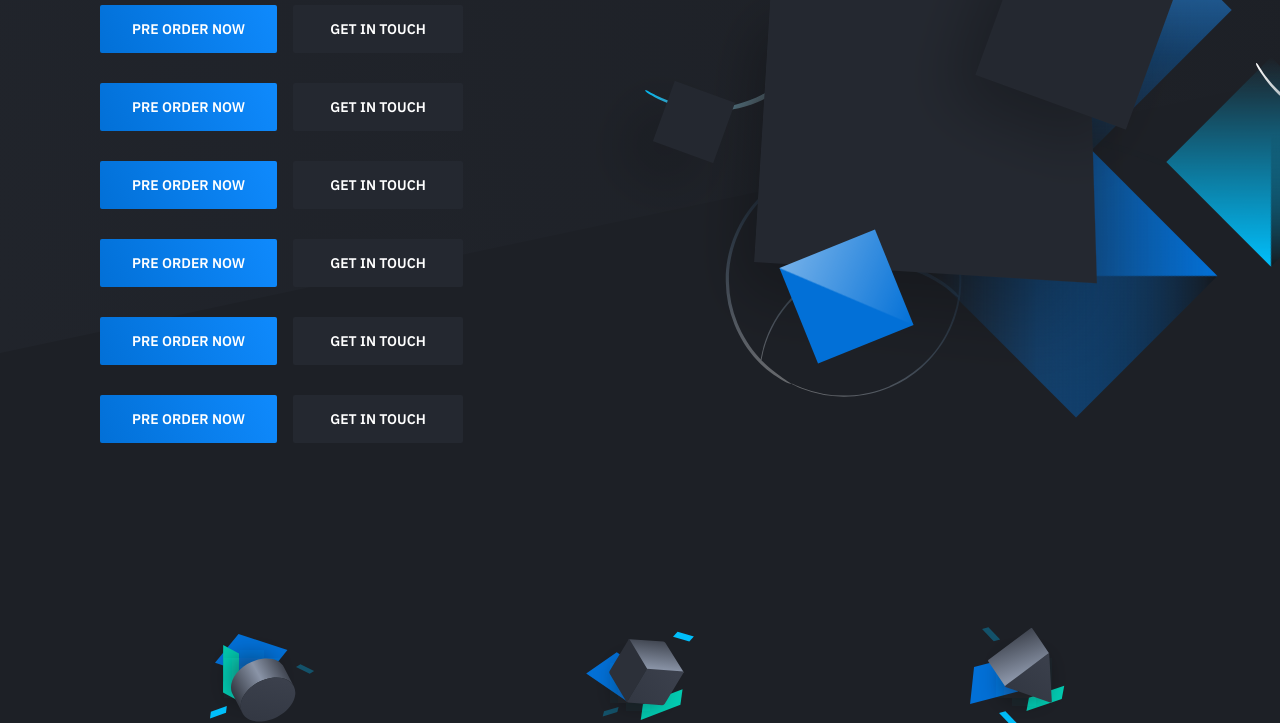
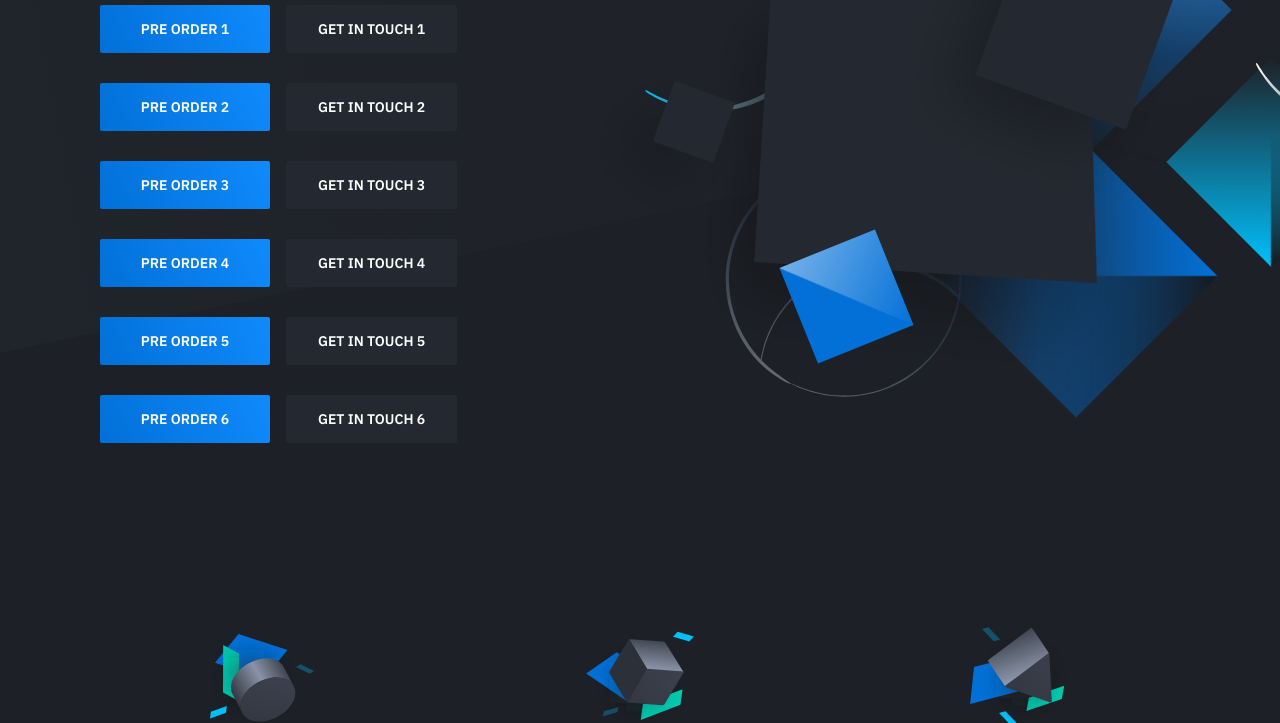
Before and after one commit to NicoMura17/DME---sito2, a plain HTML site: page index.html in a window 1280 px wide. Shown: the part 377-1100 px from the top of the page. Drawn offline with nearby package versions, Linux system fonts and the light colour scheme.

Commit message:
pre order aggiornamento

```diff
--- a/index.html
+++ b/index.html
@@ -47,17 +47,17 @@
 						<div class="hero-copy">
 	                        <h1 class="hero-title mt-0">Landing Page2 - GTM LP2</h1>
 	                        <p class="hero-paragraph">In questa pagina ho collegato l'account Google GTM - ID</p>
-	                        <div class="hero-cta"><a class="button button-primary" href="preorder.html">Pre order now</a><a class="button" href="#">Get in touch</a></div>
+	                        <div class="hero-cta"><a class="button button-primary" href="preorder.html">Pre order 1</a><a class="button" href="#">Get in touch 1</a></div>
                             <br>
-                            <div class="hero-cta"><a class="button button-primary" href="preorder.html">Pre order now</a><a class="button" href="#">Get in touch</a></div>
+                            <div class="hero-cta"><a class="button button-primary" href="preorder.html">Pre order 2</a><a class="button" href="#">Get in touch 2</a></div>
                             <br>
-                            <div class="hero-cta"><a class="button button-primary" href="preorder.html">Pre order now</a><a class="button" href="#">Get in touch</a></div>
+                            <div class="hero-cta"><a class="button button-primary" href="preorder.html">Pre order 3</a><a class="button" href="#">Get in touch 3</a></div>
                             <br>
-                            <div class="hero-cta"><a class="button button-primary" href="preorder.html">Pre order now</a><a class="button" href="#">Get in touch</a></div>
+                            <div class="hero-cta"><a class="button button-primary" href="preorder.html">Pre order 4</a><a class="button" href="#">Get in touch 4</a></div>
                             <br>
-                            <div class="hero-cta"><a class="button button-primary" href="preorder.html">Pre order now</a><a class="button" href="#">Get in touch</a></div>
+                            <div class="hero-cta"><a class="button button-primary" href="preorder.html">Pre order 5</a><a class="button" href="#">Get in touch 5</a></div>
                             <br>
-                            <div class="hero-cta"><a class="button button-primary" href="preorder.html">Pre order now</a><a class="button" href="#">Get in touch</a></div>
+                            <div class="hero-cta"><a class="button button-primary" href="preorder.html">Pre order 6</a><a class="button" href="#">Get in touch 6</a></div>
 
 						</div>
 						<div class="hero-figure anime-element">
```
